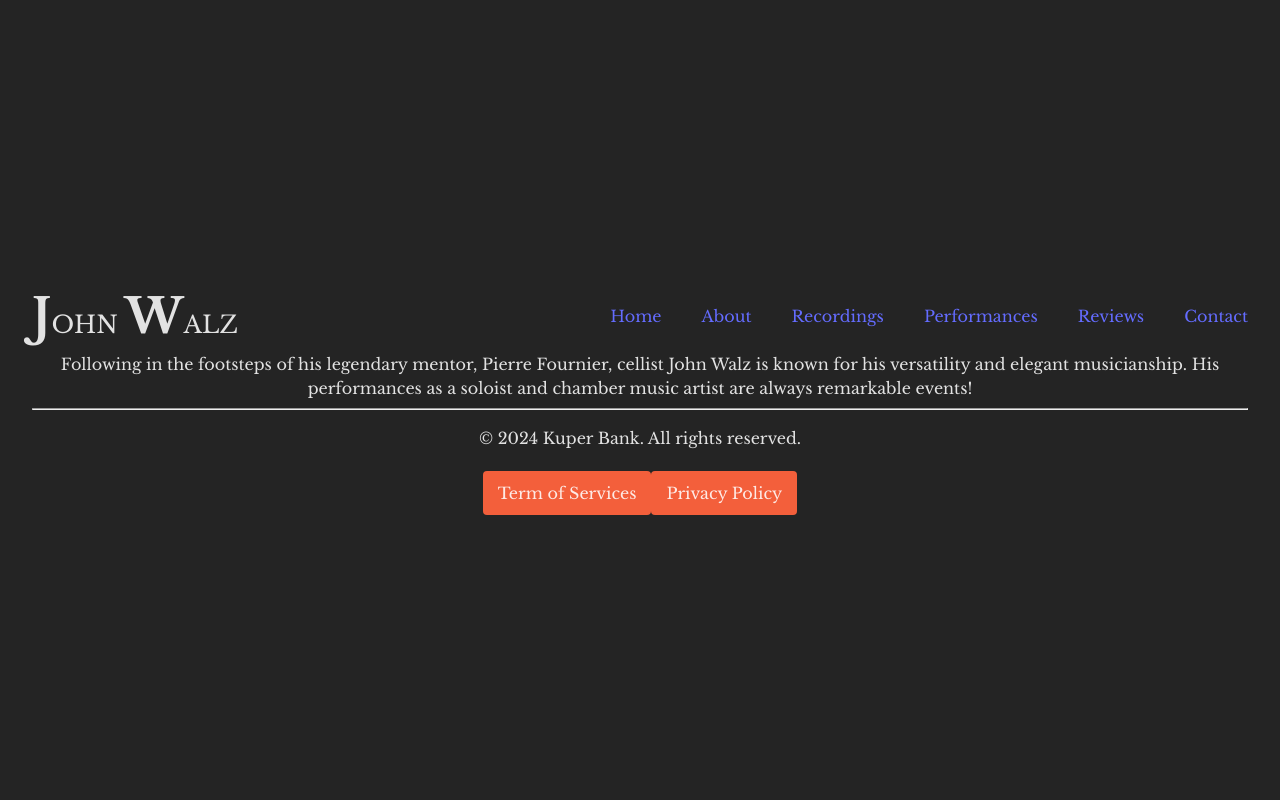
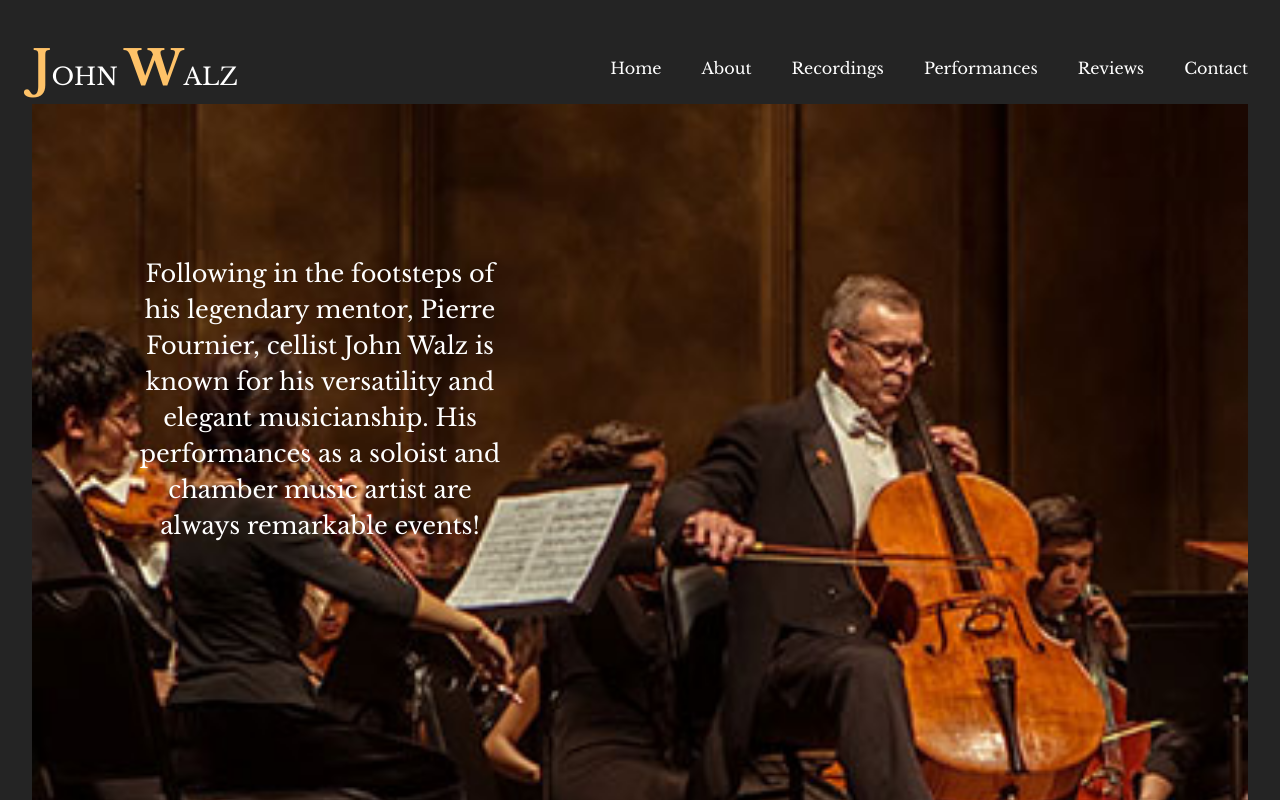
Before and after one commit to justkuper/John-Walz, a React (Vite) app: page / in a window 1280 px wide. Shown: the top 800 px of the page. Built offline with nearby package versions, Linux system fonts and the light colour scheme.

Commit message:
added a bg\-image to home page and adjust mob nav menu

```diff
--- a/src/App.css
+++ b/src/App.css
@@ -1,9 +1,24 @@
 #root {
-  max-width: 1280px;
+  width: 100%;
   margin: 0 auto;
   padding: 2rem;
   text-align: center;
   background-color: #242424
+}
+@media screen and (max-width: 768px) {
+  #root {
+    padding: 1rem;
+    margin-top: 0;
+  }
+
+}
+@media screen and (max-width: 480px) {
+  #root {
+    padding: 0.5rem;
+    height: 649px;
+
+  }
+
 }
 
 /* #f35f3b
--- a/src/Components/About/About.css
+++ b/src/Components/About/About.css
@@ -9,6 +9,7 @@
     position: relative;
 }
 .about-title h1{
+    color: #fec268;
     padding: 0px 30px;
     font-size: 80px;
     font-weight: 600;
--- a/src/Components/Home/Home.css
+++ b/src/Components/Home/Home.css
@@ -0,0 +1,33 @@
+ .home-text {
+    position: absolute; /* Allows text to overlay the image */
+    top: 50%; /* Adjusts vertical position of text */
+    left: 25%; /* Adjusts horizontal position of text */
+    transform: translate(-50%, -50%); /* Centers the text */
+    color: white; /* Adjust text color for visibility */
+    font-size: 1.5rem; /* Adjust font size */
+    background: transparent; /* Optional: Add a semi-transparent background */
+    padding: 20px;
+    border-radius: 10px; /* Optional: Rounded corners for text background */
+    text-align: center;
+    width: 30%;
+  }
+
+@media screen and (max-width: 768px) {
+    .home-text {
+        top: 45%; /* Adjusts vertical position of text */
+        font-size: 0.9rem;
+        width: 35%;
+        left: 28%;
+    }
+
+}
+
+@media screen and (max-width: 480px) {
+    .home-text {
+        top: 43%; /* Adjusts vertical position of text */
+        font-size: 0.5rem;
+        width: 60%;
+        left: 50%;
+    }
+
+}
--- a/src/Components/Home/Home.jsx
+++ b/src/Components/Home/Home.jsx
@@ -1,10 +1,16 @@
-import React from 'react'
-import './Home.css'
+import React from 'react';
+import './Home.css';
+import image from '../../assets/home.jpg';
 
 const Home = () => {
   return (
-    <div>Following in the footsteps of his legendary mentor, Pierre Fournier, cellist John Walz is known for his versatility and elegant musicianship. His performances as a soloist and chamber music artist are always remarkable events!</div>
-  )
-}
+    <div className="home-container">
+      <img src={image} alt="home" className="home-image"  width="100%"/>
+      <div className="home-text">
+        Following in the footsteps of his legendary mentor, Pierre Fournier, cellist John Walz is known for his versatility and elegant musicianship. His performances as a soloist and chamber music artist are always remarkable events!
+      </div>
+    </div>
+  );
+};
 
-export default Home
+export default Home;
--- a/src/Components/Nav/Navbar.css
+++ b/src/Components/Nav/Navbar.css
@@ -1,22 +1,23 @@
-/* Navbar.module.css */
-
+/* Navbar styling */
 .navbar {
     display: flex;
     align-items: center;
     justify-content: space-between;
     color: white;
+    position: relative; /* Ensure the navbar is the reference point for absolute positioning */
 }
-/* In your CSS file */
+
+/* Other Navbar styling remains the same */
 .uppercase {
     text-transform: uppercase;
     display: inline-block;
-  }
+}
 
-  .uppercase .first-letter {
-    font-size: 2em; /* Adjust the size of the first letter */
-    font-weight: bold; /* Make it bold, if desired */
-  }
-
+.uppercase .first-letter {
+    color: #fec268;
+    font-size: 2em;
+    font-weight: bold;
+}
 
 .nav-menu {
     display: flex;
@@ -67,9 +68,9 @@
     cursor: pointer;
 }
 
-.anchor-link {
+.nav-menu li a {
+    color: white;
     text-decoration: none;
-    color: white;
 }
 
 .nav-mob-close {
@@ -96,6 +97,7 @@
         display: block;
         position: absolute;
         right: 30px;
+        top: 10px; /* Adjust to position the icon correctly */
     }
 
     .nav-mob-close {
@@ -104,6 +106,7 @@
         top: 30px;
         right: 7%;
         width: 30px;
+        background-color: #ff6347;
     }
 
     .navbar ul {
@@ -112,12 +115,12 @@
         align-items: start;
         top: 0;
         gap: 30px;
-        background-color: #1f0016;
+        background-color: #ff6347;
         width: 300px;
         height: 100%;
         z-index: 2;
         transition: right 0.5s;
-        right: -300px;
+        right: -400px;
         padding-top: 100px;
     }
 
@@ -125,13 +128,21 @@
         font-size: 22px;
         padding-left: 50px;
         flex-direction: row;
+        background-color: #ff6347;
         gap: 20px;
+    }
+
+    .nav-menu li a {
+        color: white;
+        background-color: #ff6347;
     }
 }
 
 @media (max-width: 425px) {
     .navbar {
         margin: 20px 3%;
+        flex-direction: row; /* Align items horizontally for smaller screens */
+        justify-content: space-between; /* Space out the navbar elements */
     }
 
     .navbar-logo h1 {
@@ -143,21 +154,22 @@
     }
 
     .nav-menu li {
-        font-size: 2.5rem;
-        padding-left: 30px;
+        font-size: 1.3rem;
+        padding-left: 0px;
     }
 
     .nav-mob-close {
         display: block;
         position: absolute;
         right: 2rem;
+        top: 10px; /* Adjust to align it at the top */
     }
 
     .nav-mob-open {
         display: block;
         position: absolute;
-        top: 2rem;
-        right: 10px;
+        top: 10px; /* Align with navbar */
+        right: 1rem;
     }
 
     .navbar ul {
@@ -166,8 +178,8 @@
         align-items: start;
         top: 0;
         gap: 30px;
-        background-color: #1f0016;
-        width: 20rem;
+        background-color: #ff6347;
+        width: 10rem;
         height: 100%;
         z-index: 2;
         transition: right 0.5s;
--- a/src/Components/Nav/Navbar.jsx
+++ b/src/Components/Nav/Navbar.jsx
@@ -19,19 +19,38 @@ const Navbar = () => {
   return (
     <div className="navbar">
       <div className="navbar-logo uppercase">
-      <span className="first-letter">J</span>ohn <span className="first-letter">W</span>alz
+        <span className="first-letter">J</span>ohn <span className="first-letter">W</span>alz
       </div>
       <img src={menu_open} onClick={openMenu} alt="" className="nav-mob-open" />
       <ul ref={menuRef} className="nav-menu">
         <img src={menu_close} onClick={closeMenu} alt="" className="nav-mob-close" />
 
         {/* Use Link for navigation */}
-        <li><Link to="/" onClick={() => setMenu("home")}>Home</Link></li>
-        <li><Link to="/about" onClick={() => setMenu("about")}>About</Link></li>
-        <li><Link to="/recordings" onClick={() => setMenu("recordings")}>Recordings</Link></li>
-        <li><Link to="/performances" onClick={() => setMenu("performances")}>Performances</Link></li>
-        <li><Link to="/reviews" onClick={() => setMenu("reviews")}>Reviews</Link></li>
-        <li><Link to="/contact" onClick={() => setMenu("contact")}>Contact</Link></li>
+        <li><Link to="/" onClick={() => {
+          setMenu("home");
+          closeMenu();
+        }}>Home</Link></li>
+        <li><Link to="/about" onClick={() => {
+          setMenu("about");
+          closeMenu();
+        }}>About</Link></li>
+        <li><Link to="/recordings" onClick={() => {
+          setMenu("recordings");
+          closeMenu();
+        }}>Recordings</Link></li>
+        <li><Link to="/performances" onClick={() => {
+          setMenu("performances");
+          closeMenu();
+        }}>Performances</Link></li>
+        <li><Link to="/reviews" onClick={() => {
+          setMenu("reviews");
+          closeMenu();
+        }}>Reviews</Link></li>
+        <li><Link to="/contact" onClick={() => {
+          setMenu("contact");
+          closeMenu();
+        }}>Contact</Link></li>
+
       </ul>
     </div>
   );
--- a/src/Components/Performances/Performances.jsx
+++ b/src/Components/Performances/Performances.jsx
@@ -6,7 +6,7 @@ const Performances = () => {
   return (
     <div id='performances' className='performances'>
       <div className="title-box">
-        <h1>My Performances</h1>
+        <h1>Upcoming Performances</h1>
 
       </div>
       <div className="performances-container">
--- a/src/Components/Recordings/Recordings.css
+++ b/src/Components/Recordings/Recordings.css
@@ -5,6 +5,10 @@
     padding: 20px;
     background-color: #242424;
   }
+.recording-body {
+  display: grid; /* Using Grid layout */
+  grid-template-columns: 1fr 1fr;
+}
   .recordings h1 {
     font-size: 2.5rem;
     color: #fec268;
--- a/src/Components/Recordings/Recordings.jsx
+++ b/src/Components/Recordings/Recordings.jsx
@@ -5,7 +5,7 @@ const Recordings = () => {
   return (
     <div className="recordings">
       <h1>Recordings</h1>
-
+      <div className="recording-body">
       {/* Recording 1 */}
       <div className="recording-card">
         <h2>A Tribute to Pierre Fournier</h2>
@@ -44,6 +44,7 @@ const Recordings = () => {
         <button>Play Chopin Introduction and Polonaise</button>
         <button className="buy-button">Buy CD</button>
       </div>
+      </div>
     </div>
   );
 };
--- a/src/index.css
+++ b/src/index.css
@@ -1,4 +1,4 @@
-* {
+#root {
   font-family: 'Libre Baskerville', 'Outfit', 'Playfair Display', 'Poppins', Inter, system-ui, Avenir, Helvetica, Arial, sans-serif;
   line-height: 1.5;
   font-weight: 400;
```
Also changed, not shown: src/assets/bg-home.jpg (added), src/assets/ssscribble.svg (deleted).
